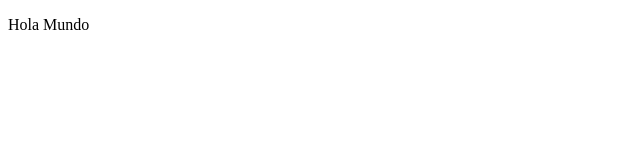
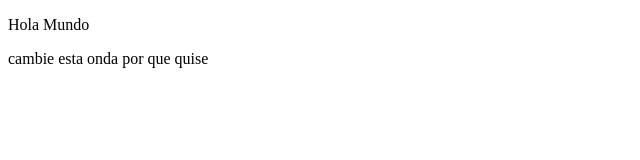
Before and after one commit to Oscar-02/TestRepo, a plain HTML site: page index.html in a window 1280 px wide. Shown: the whole page, without its empty margins (0-640 px from the left). Drawn offline with Linux system fonts and the light colour scheme.

Commit message:
Update index.html

```diff
--- a/index.html
+++ b/index.html
@@ -7,5 +7,6 @@
 </head>
 <body>
     <P>Hola Mundo</P>
+    <p>cambie esta onda por que quise</p>
 </body>
 </html>
```
